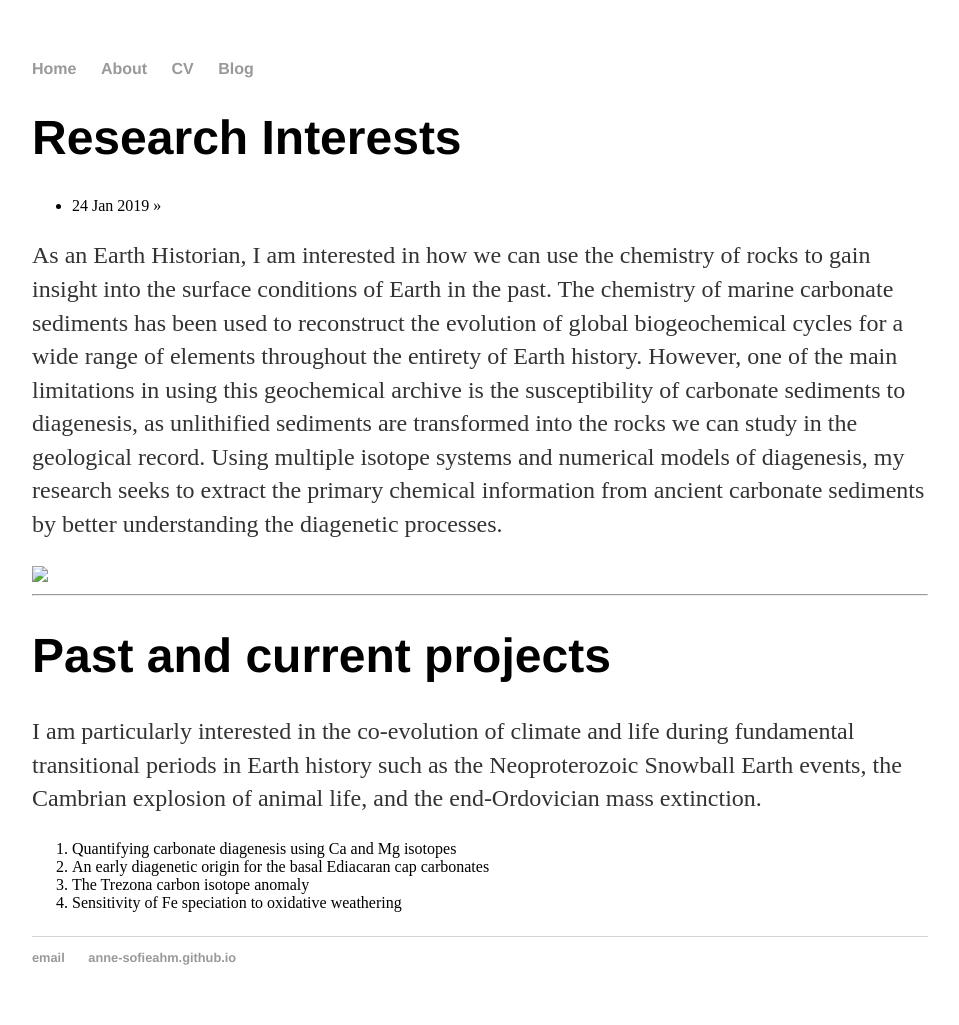
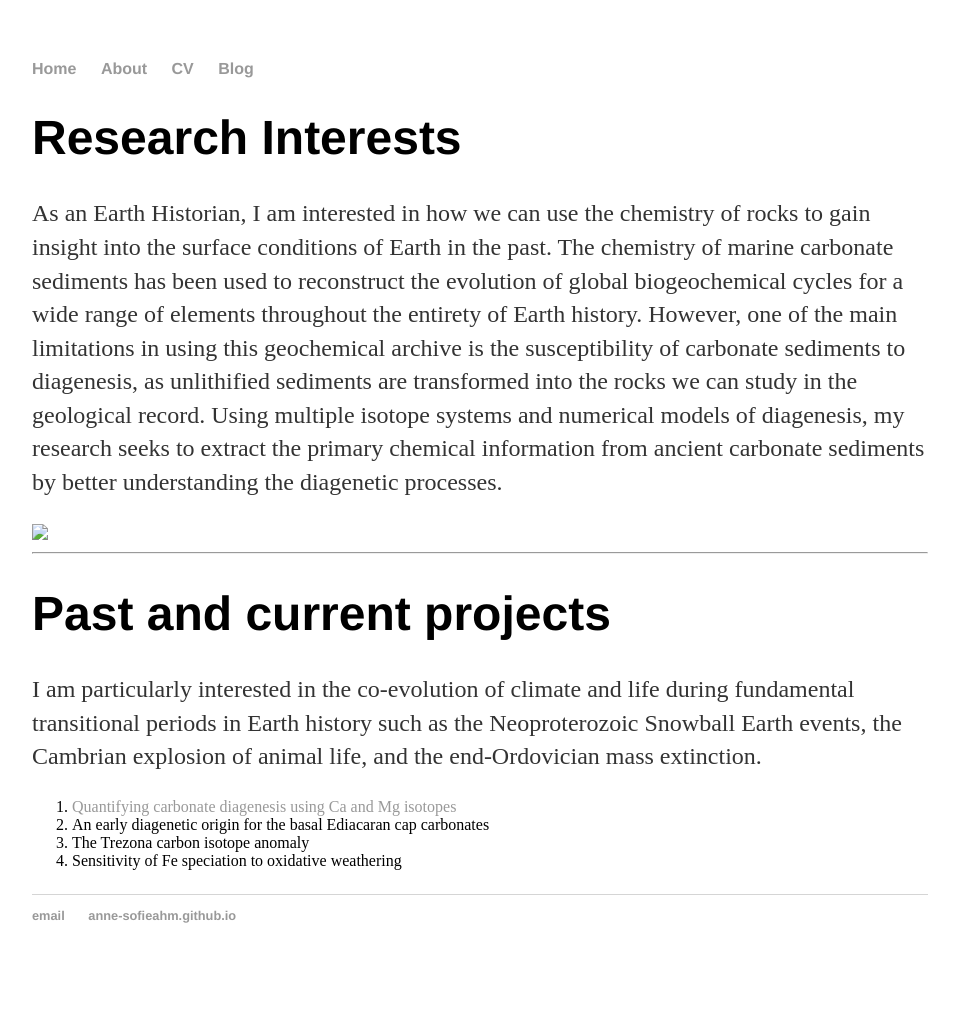
Before and after one commit to Anne-SofieAhm/Anne-SofieAhm.github.io, a Jekyll site: the page built from about/index.html, in a window 1280 px wide. Shown: the whole page, without its empty margins (160-1119 px from the left). Built offline with Jekyll 4.4.1, drawn with Linux system fonts in a browser that asks for light colours; after the commit the page ends 983 px from its top, so only the background shows below that.

Commit message:
Update index.html

```diff
--- a/about/index.html
+++ b/about/index.html
@@ -4,13 +4,6 @@ title: Research Interests
 ---
 
 <h1>{{ page.title }}</h1>
-<ul class="projects">
-
-  {% for post in site.posts %}
-    <li><span>{{ post.date | date_to_string }}</span> » <a href="{{ project.url }}" title="{{ project.title }}">{{ project.title }}</a></li>
-  {% endfor %}
-</ul>
-
 
 <p>As an Earth Historian, I am interested in how we can use the chemistry of rocks to gain insight into the surface conditions of Earth in the past. The chemistry of marine carbonate sediments has been used to reconstruct the evolution of global biogeochemical cycles for a wide range of elements throughout the entirety of Earth history. However, one of the main limitations in using this geochemical archive is the susceptibility of carbonate sediments to diagenesis, as unlithified sediments are transformed into the rocks we can study in the geological record. Using multiple isotope systems and numerical models of diagenesis, my research seeks to extract the primary chemical information from ancient carbonate sediments by better understanding the diagenetic processes.</p>
 
@@ -24,7 +17,7 @@ title: Research Interests
 Cambrian explosion of animal life, and the end-Ordovician mass extinction.
 
 <ol>
-  <li>Quantifying carbonate diagenesis using Ca and Mg isotopes</li>
+  <li><a href="/_projects">Quantifying carbonate diagenesis using Ca and Mg isotopes</a>
   <li>An early diagenetic origin for the basal Ediacaran cap carbonates</li>
   <li>The Trezona carbon isotope anomaly</li>
   <li>Sensitivity of Fe speciation to oxidative weathering</li>
```
